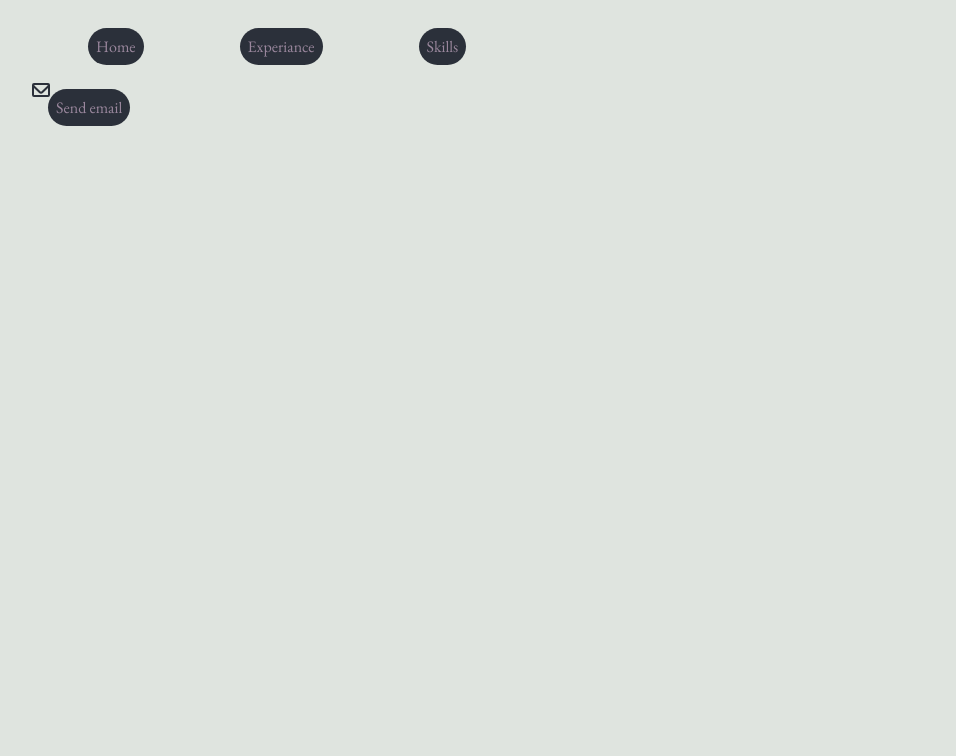
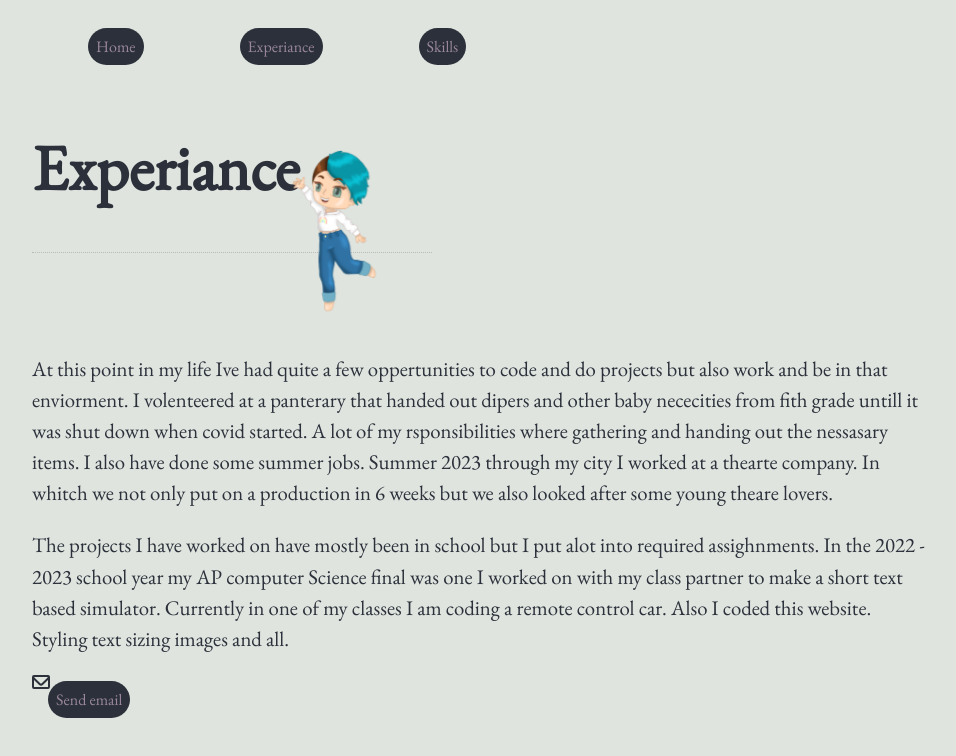
Before and after one commit to Involentary-Pterodacyl/Invonentary-Pterodacyl.github.io, a plain HTML site: page html/Work.html in a window 1280 px wide. Shown: the whole page, without its empty margins (160-1116 px from the left). Drawn offline with nearby package versions, Linux system fonts and the light colour scheme; a web font is replaced by a local one.

Commit message:
added page

```diff
--- a/css/xp.css
+++ b/css/xp.css
@@ -0,0 +1,11 @@
+.mini {
+    position: relative;
+    height: 200px;
+    width: auto;
+    left: 245px;
+    bottom: 576px;
+}
+
+main {
+    margin-top: 100px;
+}
--- a/html/Work.html
+++ b/html/Work.html
@@ -24,12 +24,21 @@
       </ul>
   </nav>
 
+        <header>
+            <h1>Experiance</h1>
+        </header>
+    <main>
+        <p> At this point in my life Ive had quite a few oppertunities to code and do projects but also work and be in that enviorment. I volenteered at a panterary that handed out dipers and other baby nececities from fith grade untill it was shut down when covid started. A lot of my rsponsibilities where gathering and handing out the nessasary items. I also have done some summer jobs. Summer 2023 through my city I worked at a thearte company. In whitch we not only put on a production in 6 weeks but we also looked after some young theare lovers.</p>
+        <p> The projects I have worked on have mostly been in school but I put alot into required assighnments. In the 2022 - 2023 school year my AP computer Science final was one I worked on with my class partner to make a short text based simulator. Currently in one of my classes I am coding a remote control car. Also I coded this website. Styling text sizing images and all.</p>
+    </main>
+
     <footer>
         <i class='gg-mail'></i>
             <div id="email">
         <a class="link" href="mailto:estellefraley@gamil.com" id = 'email'>Send email </a>
             </div>
     </footer>
+    <img class = "mini" src = "../Mini_Me3.png">
 </body>
 
 </html>
```
Also changed, not shown: Mini_Me3.png (added).
